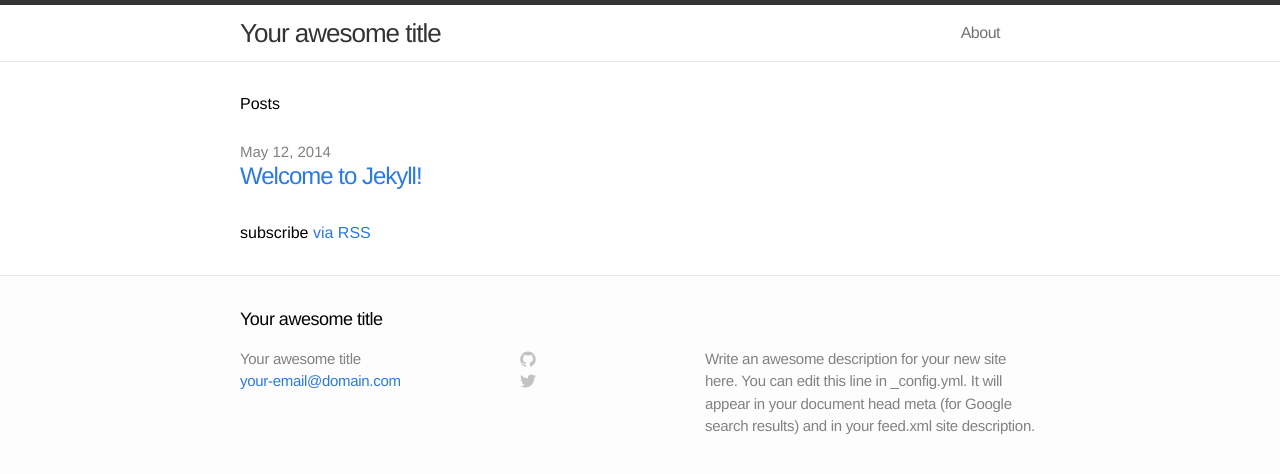
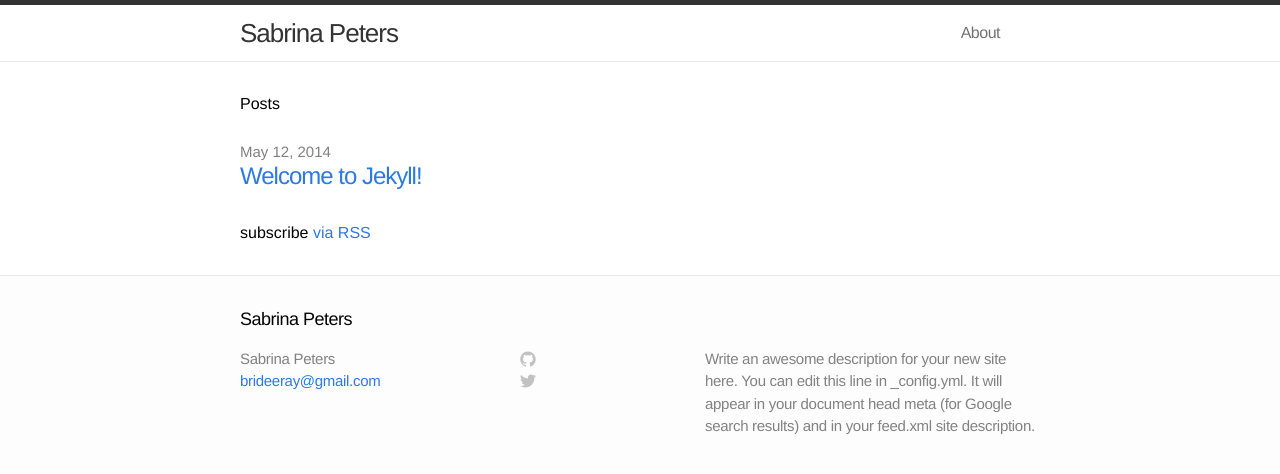
Before and after one commit to sabrinapeters/sdrp.old, a Jekyll site: the page built from index.html, in a window 1280 px wide. Shown: the top 474 px of the page. Built offline with Jekyll 4.4.1, drawn with Linux system fonts in a browser that asks for light colours.

Commit message:
Updating the _config.yml

```diff
--- a/_config.yml
+++ b/_config.yml
@@ -1,9 +1,9 @@
 # Site settings
-title: Your awesome title
-email: your-email@domain.com
+title: Sabrina Peters
+email: brideeray@gmail.com
 description: "Write an awesome description for your new site here. You can edit this line in _config.yml. It will appear in your document head meta (for Google search results) and in your feed.xml site description."
 baseurl: ""
-url: "http://yourdomain.com"
+url: "http://sabrinapeters.github.io/"
 
 # Build settings
 markdown: kramdown
```
